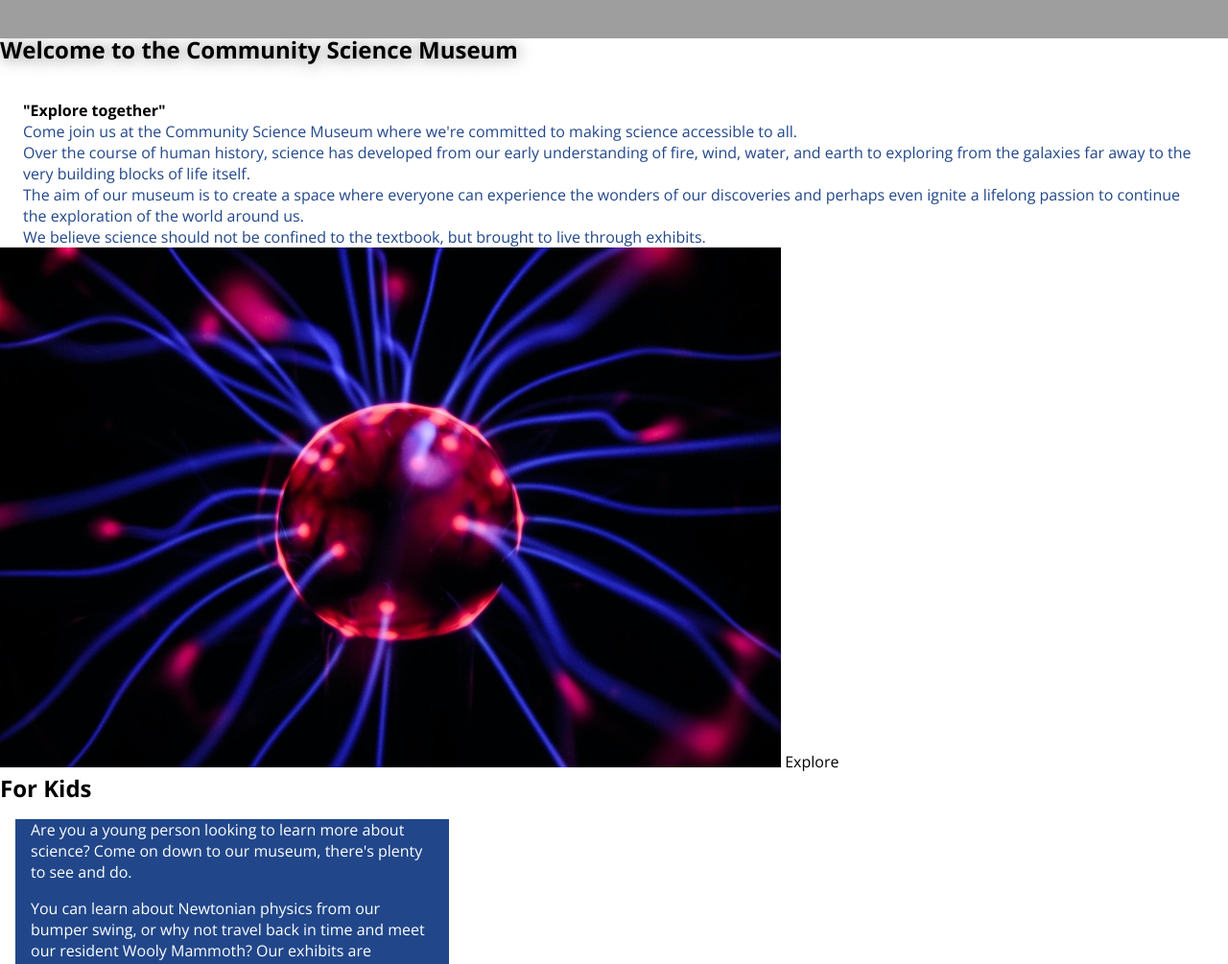
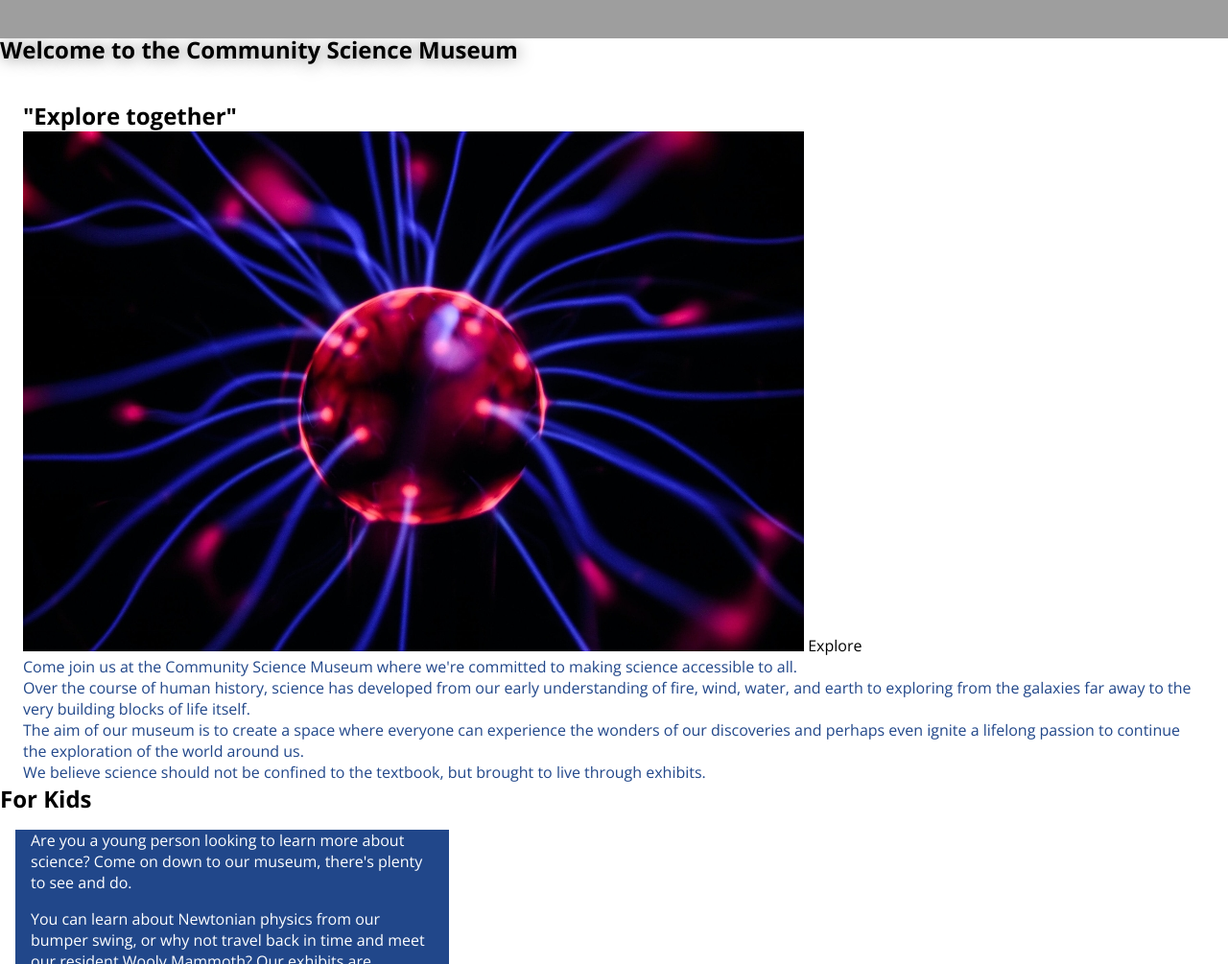
Before and after one commit to NeNorvalls/NeNorvalls_Community-Science-Museum, a plain HTML site: page index.html in a window 1280 px wide. Shown: the part 760-1765 px from the top of the page at 96% size. Drawn offline with nearby package versions, Linux system fonts and the light colour scheme; grey boxes are pictures that could not be loaded.

Commit message:
Update index.html

```diff
--- a/index.html
+++ b/index.html
@@ -54,7 +54,10 @@
         <section class="welcome-section">
           <h1 class="main-heading">Welcome to the Community Science Museum</h1>
           <div class="container">
-            <h4 class="section-heading">"Explore together"</h4>
+            <h2 class="section-heading">"Explore together"</h2>
+             <img src="images/explore.jpg" alt="explore-cover">
+            <a href="exhibitions.html">Explore</a>
+
             <p class="paragraph">Come join us at the Community Science Museum where we're committed to making science accessible to all.</p>
             <p class="paragraph">Over the course of human history, science has developed from our early understanding of fire,
                wind, water, and earth to exploring from the galaxies far away to the very building blocks of
@@ -66,8 +69,7 @@
           </div>
         </section>
 
-        <img src="images/explore.jpg" alt="explore-cover">
-            <a href="exhibitions.html">Explore</a>
+
 
         <h2>For Kids</h2>
 
```
